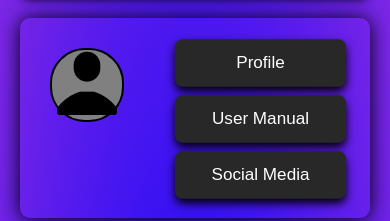
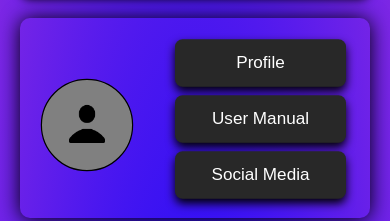
Before and after one commit to brianfog/myrealact, a React (Vite) app: page / in a window 390 px wide. Shown: the part 210-431 px from the top of the page. Built offline with nearby package versions, Linux system fonts and the light colour scheme; no server answers.

Commit message:
img fixed 2

```diff
--- a/src/componants/ALBUM.css
+++ b/src/componants/ALBUM.css
@@ -271,11 +271,9 @@
 
     .user-pf-img {
         position: absolute;
-        left: 30px;
+        left: -10px;
         top: 30px;
-        height: 70px;
-        width: 70px;
-        border-radius: 35px;
+        transform: scale(0.6);
         background-color: gray;
         border: 2px solid black;
     }
```
